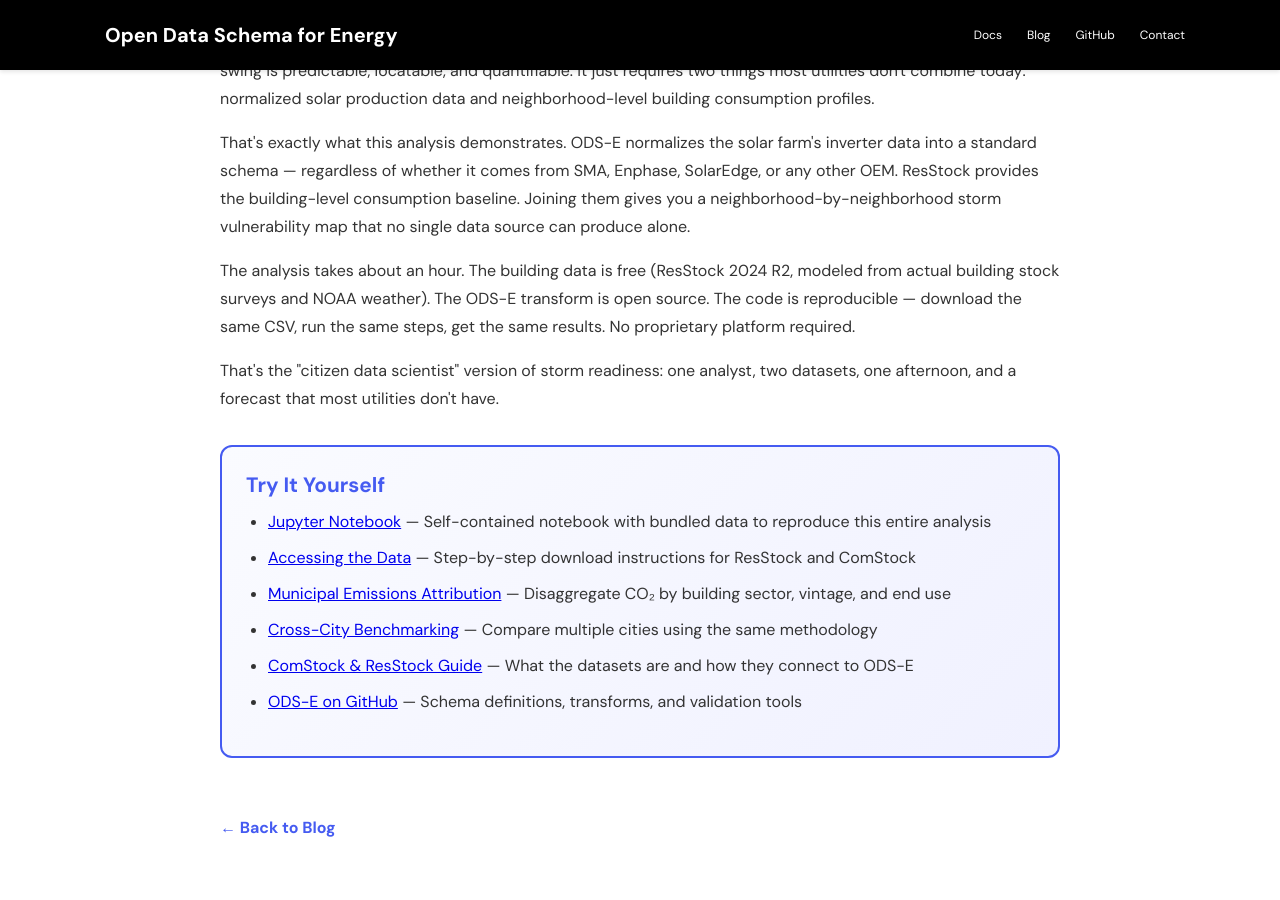
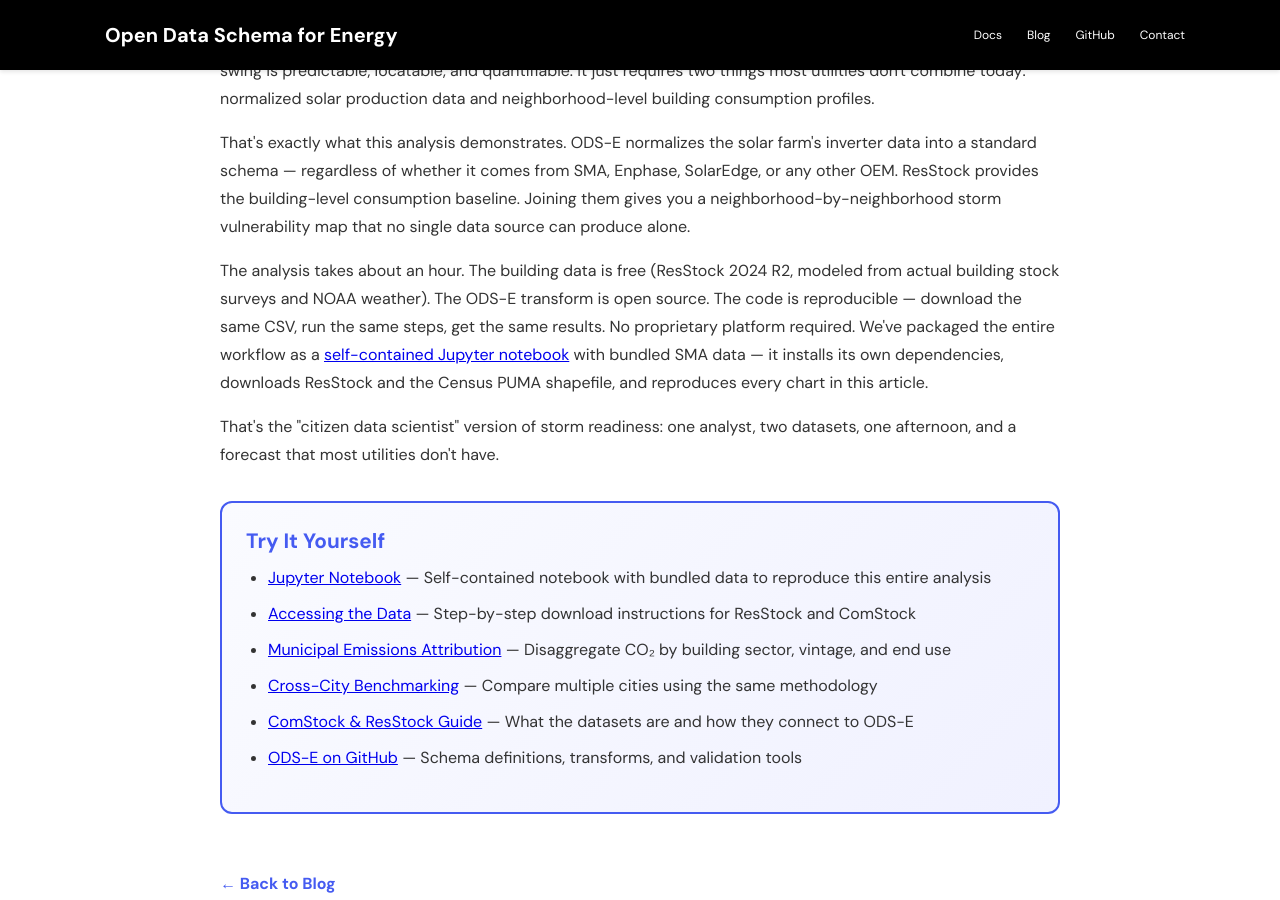
Before and after one commit to AsobaCloud/odse-docs, a Jekyll site: the page articles/winter-storm-fern-solar-whiteout-demand-forecasting.html, which Jekyll copies as it is, in a window 1280 px wide and 900 px high, scrolled down 11646 px. Built offline with Jekyll 4.4.1, drawn with Linux system fonts in a browser that asks for light colours.

Commit message:
Call out Jupyter notebook directly in article conclusion text

```diff
--- a/articles/winter-storm-fern-solar-whiteout-demand-forecasting.html
+++ b/articles/winter-storm-fern-solar-whiteout-demand-forecasting.html
@@ -340,7 +340,7 @@ plt.savefig("harris_county_vulnerability.svg")</code></pre>
       <p>Winter Storm Fern wasn't a failure. It was a proof point for $14 billion in grid investment since Uri. Battery storage alone delivered 7,000 MW at peak &mdash; capacity that didn't exist five years ago. Weatherization mandates reduced residential demand during the cold snap. The emergency order was precautionary.</p>
       <p>But Fern also previewed the next planning challenge. Solar at 0 MW during a pre-dawn winter peak isn't a failure of solar &mdash; it's a structural fact about solar physics. The planning question is what happens when a growing share of a metro area's load is normally offset by solar generation, and then that generation disappears in a storm. The swing is predictable, locatable, and quantifiable. It just requires two things most utilities don't combine today: normalized solar production data and neighborhood-level building consumption profiles.</p>
       <p>That's exactly what this analysis demonstrates. ODS-E normalizes the solar farm's inverter data into a standard schema &mdash; regardless of whether it comes from SMA, Enphase, SolarEdge, or any other OEM. ResStock provides the building-level consumption baseline. Joining them gives you a neighborhood-by-neighborhood storm vulnerability map that no single data source can produce alone.</p>
-      <p>The analysis takes about an hour. The building data is free (ResStock 2024 R2, modeled from actual building stock surveys and NOAA weather). The ODS-E transform is open source. The code is reproducible &mdash; download the same CSV, run the same steps, get the same results. No proprietary platform required.</p>
+      <p>The analysis takes about an hour. The building data is free (ResStock 2024 R2, modeled from actual building stock surveys and NOAA weather). The ODS-E transform is open source. The code is reproducible &mdash; download the same CSV, run the same steps, get the same results. No proprietary platform required. We've packaged the entire workflow as a <a href="https://github.com/AsobaCloud/odse/blob/main/demos/winter-storm-fern-analysis.ipynb">self-contained Jupyter notebook</a> with bundled SMA data &mdash; it installs its own dependencies, downloads ResStock and the Census PUMA shapefile, and reproduces every chart in this article.</p>
       <p>That's the "citizen data scientist" version of storm readiness: one analyst, two datasets, one afternoon, and a forecast that most utilities don't have.</p>
 
       <div class="cta-box">
```
